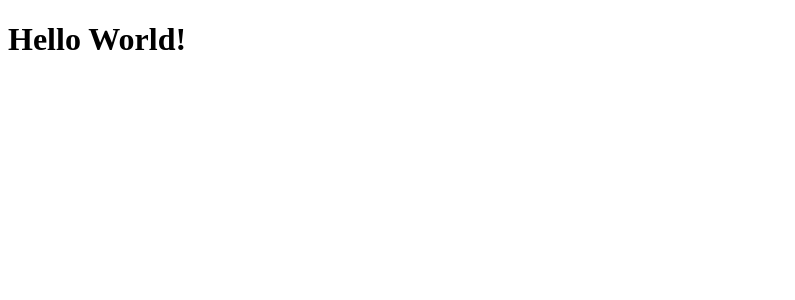
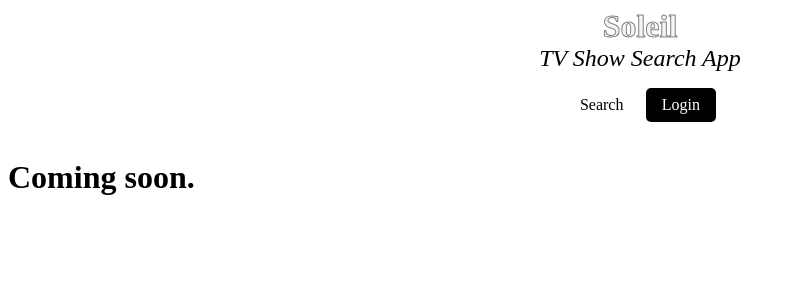
Before and after one commit to gguilt/ggflix, a Next.js app: page /login in a window 1280 px wide. Shown: the top 300 px of the page, without its empty margins (0-795 px from the left). Built offline with nearby package versions, Linux system fonts and the light colour scheme.

Commit message:
Create Header component

```diff
--- a/src/app/login/page.tsx
+++ b/src/app/login/page.tsx
@@ -1,7 +1,13 @@
+import Header from "@/components/Header";
+
 export default function Login() {
   return (
     <>
-      <h1>Hello World!</h1>
+      <Header />
+
+      <main>
+        <h1>Coming soon.</h1>
+      </main>
     </>
   );
 }
--- /dev/null
+++ b/src/components/Header.tsx
@@ -0,0 +1,35 @@
+"use client";
+
+import styles from "@/styles/components/Header.module.css";
+import Link from "next/link";
+import { usePathname } from "next/navigation";
+
+export default function Header() {
+  const currentRoute = usePathname();
+
+  return (
+    <header className={styles.header}>
+      <h1 className={styles.logo}>Soleil</h1>
+      <h2 className={styles.description}>TV Show Search App</h2>
+
+      <nav>
+        <Link
+          className={`${styles.link} ${
+            currentRoute == "/" ? styles.activeLink : ""
+          }`}
+          href="/"
+        >
+          Search
+        </Link>
+        <Link
+          className={`${styles.link} ${
+            currentRoute == "/login" ? styles.activeLink : ""
+          }`}
+          href="/login"
+        >
+          Login
+        </Link>
+      </nav>
+    </header>
+  );
+}
--- /dev/null
+++ b/src/styles/components/Header.module.css
@@ -0,0 +1,49 @@
+.logo {
+  color: whitesmoke;
+  -webkit-text-stroke: 1px gray;
+  padding: 0;
+  margin: 0;
+}
+
+.description {
+  font-style: italic;
+  font-weight: 100;
+  margin: 1rem;
+  padding: 0;
+  margin: 0;
+}
+
+.header {
+  display: flex;
+  flex-direction: column;
+  align-items: center;
+  margin-bottom: 1rem;
+}
+
+.header nav {
+  margin: 1rem;
+  display: flex;
+}
+
+.link {
+  border: none;
+  text-decoration: none;
+  color: black;
+  border-radius: 5px;
+  padding: 0.5rem 1rem;
+  margin: 0 0.2rem;
+}
+
+.link:hover {
+  background-color: #000000cc;
+  color: white;
+}
+
+.activeLink {
+  background-color: black;
+  color: white;
+}
+
+.activeLink:hover {
+  background-color: black;
+}
```
Also changed, not shown: src/app/page.tsx (+2 -21 lines), src/styles/Home.module.css (+0 -46 lines).
